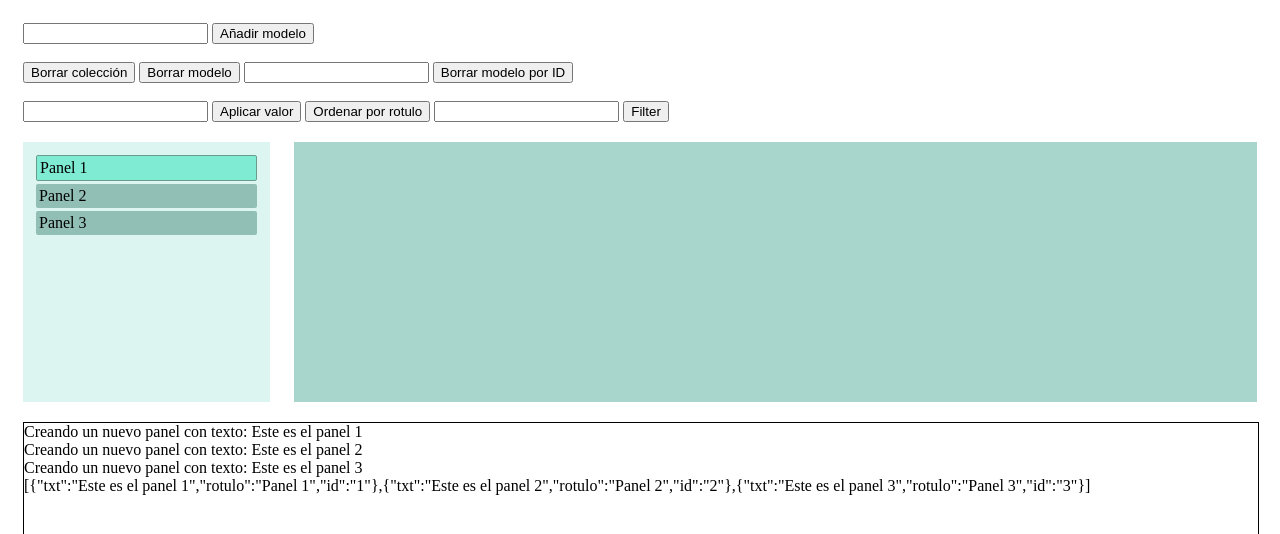
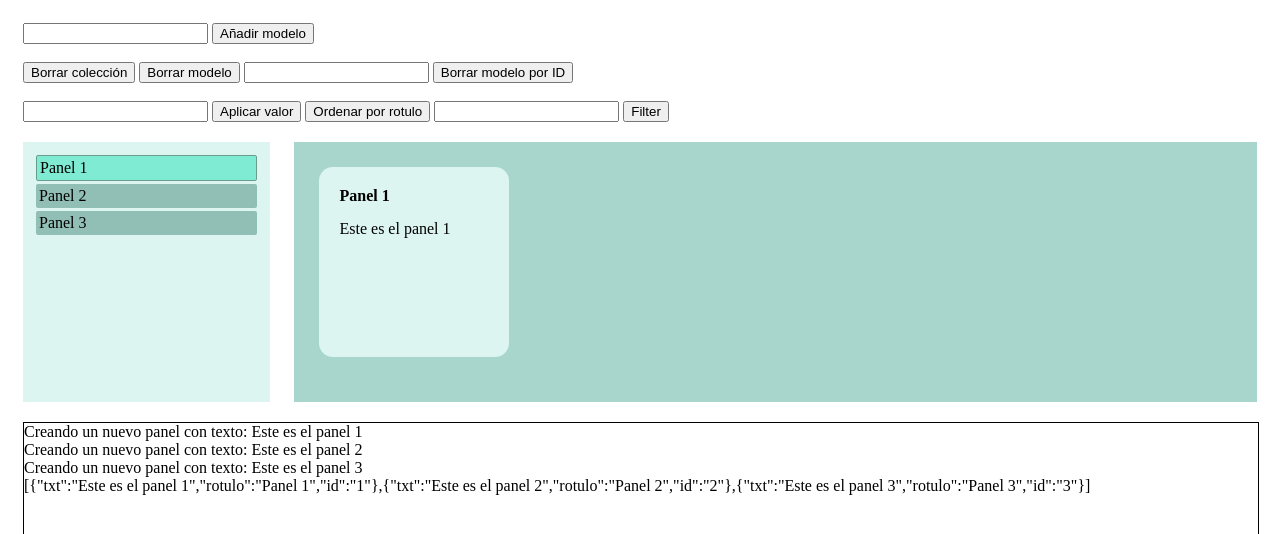
Before and after one commit to Burris19/BackBone-Basic, a plain HTML site: page capitulo4/capitulo4.html in a window 1280 px wide. Both pictures are taken after a click on the item "Panel 1". Shown: the top 534 px of the page. Drawn offline with Linux system fonts and the light colour scheme.

Commit message:
[update] crear template y asignarsela a una vista

```diff
--- a/capitulo4/capitulo4.html
+++ b/capitulo4/capitulo4.html
@@ -6,11 +6,16 @@
 
     <link rel="stylesheet" type="text/css" href="css/estilos.css" media="screen" />
 
-     <script type="text/javascript" src="js/jquery-1.11.1.min.js"></script>
+    <script type="text/javascript" src="js/jquery-1.11.1.min.js"></script>
     <script type="text/javascript" src="js/underscore.js"></script>
     <script type="text/javascript" src="js/backbone.js"></script>
-    <script type="text/javascript" src="js/models/Panel.js"></script>
-     <script type="text/javascript" src="js/capitulo4.js"></script>
+
+    <script type="text/template" id="panel_template">
+        <div id="panel" data-id="<%=id%>">
+            <div id="panel_rotulo"><%=rotulo%></div>
+            <div id="panel_texto"><%=txt%></div>
+        </div>
+    </script>
 </head>
 <body>
 <div id="mini_form">
@@ -40,6 +45,9 @@
 <div id="consola">
 
 </div>
-
+    <script type="text/javascript" src="js/views/PanelView.js"></script>
+    <script type="text/javascript" src="js/views/BotonView.js"></script>
+    <script type="text/javascript" src="js/models/Panel.js"></script>
+    <script type="text/javascript" src="js/capitulo4.js"></script>
 </body>
 </html>
--- a/capitulo4/css/estilos.css
+++ b/capitulo4/css/estilos.css
@@ -62,3 +62,21 @@ ul li{
     border-width: 1px;
     overflow: auto;
 }
+
+#panel{
+   width: 150px;
+   height: 150px;
+   background-color: #ddf5f1;
+   padding: 20px;
+    border-radius: 14px;
+    margin: 25px;
+}
+
+#panel_rotulo{
+    font-weight: bold;
+    margin-bottom: 15px;
+}
+
+#panel_texto{
+
+}
--- a/capitulo4/js/capitulo4.js
+++ b/capitulo4/js/capitulo4.js
@@ -96,6 +96,11 @@ $(document).ready(function(){
               $.seleccionado.toggleClass("panel_seleccionado");
            }
            $.seleccionado = $(this);
+
+           var panelView = new PanelView({
+              el: $('#contenedor'), model:data
+           });
+
         });
         $("#listado ul").append($div);
     }
--- /dev/null
+++ b/capitulo4/js/views/PanelView.js
@@ -0,0 +1,11 @@
+var PanelView = Backbone.View.extend({
+	template: _.template($('#panel_template').html()),
+	initialize: function(){
+		this.render();
+	},
+	render: function (eventName) {
+		$(this.$el).append(this.template(this.model.toJSON()));
+		return this;
+	}
+
+});
```
Also changed, not shown: capitulo4/js/views/BotonView.js (added).
